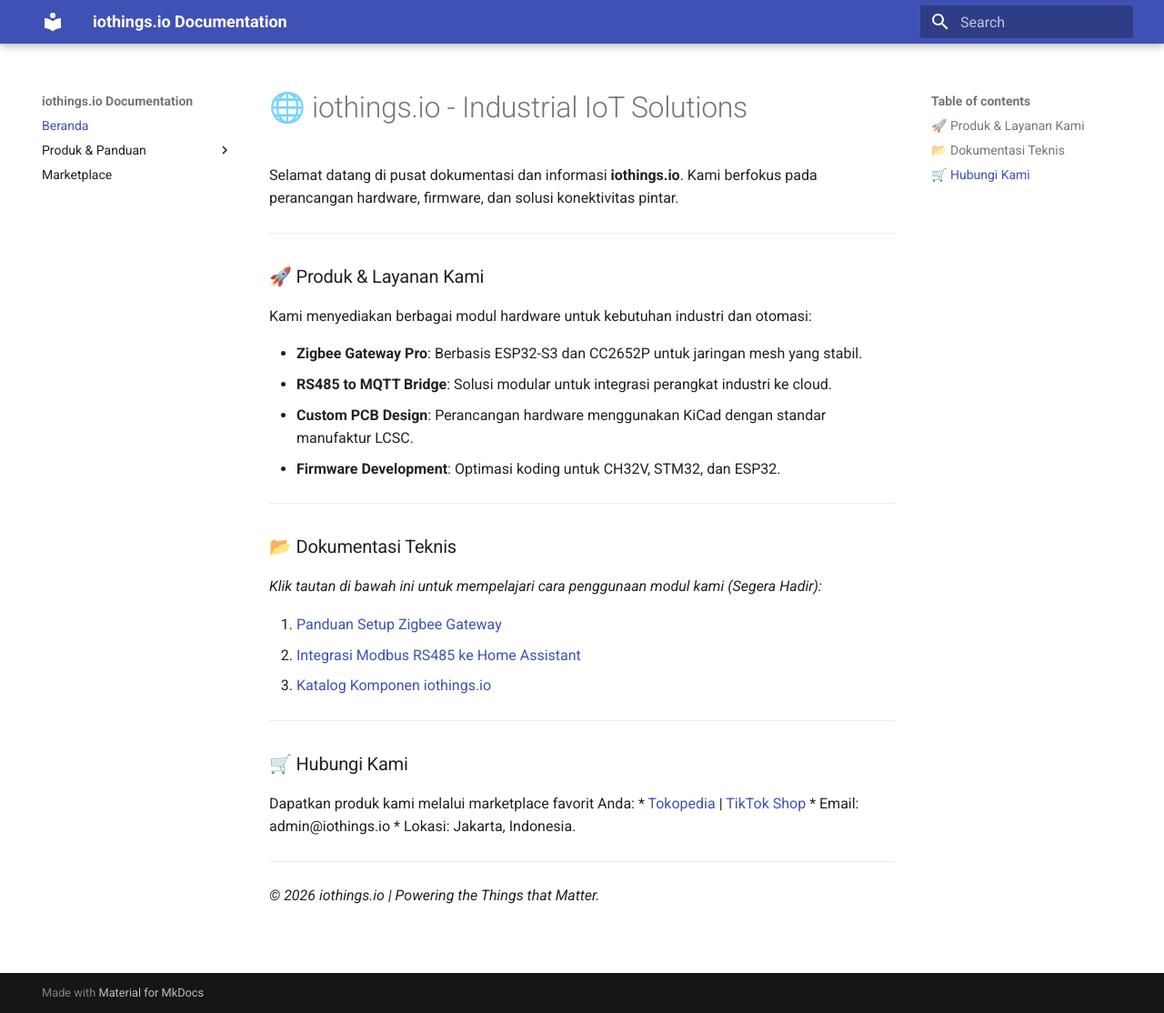
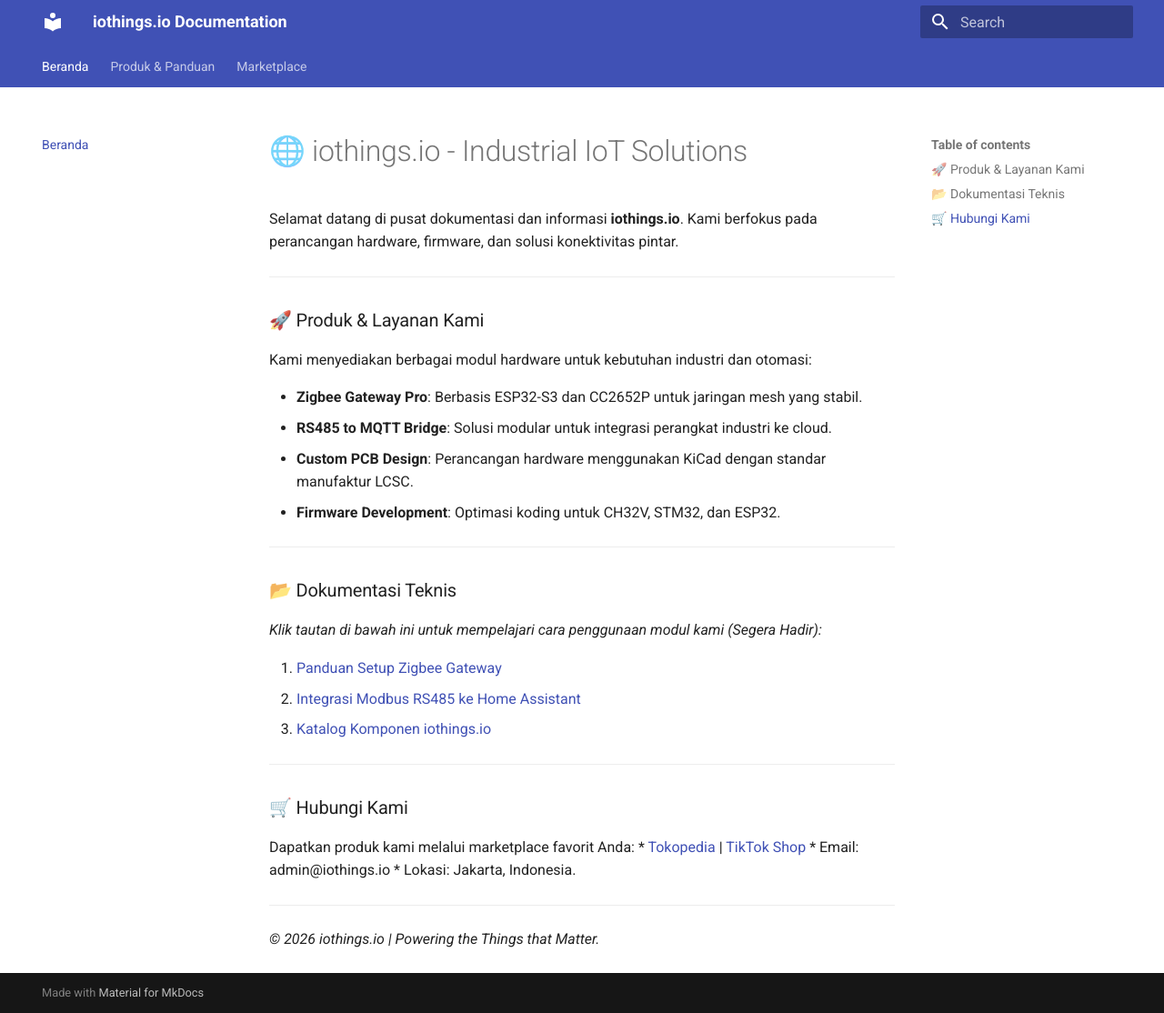
Before and after one commit to iothings-io/iothings-io.github.io, an MkDocs documentation site: the page built from docs/index.md, in a window 1280 px wide and 1114 px high. Shown: the whole window at 91% size. Built offline with MkDocs 1.6.1 and Material for MkDocs 9.7.7, drawn with Linux system fonts in a browser that asks for light colours.

Commit message:
Update mkdocs.yml
Add Breadcrumbs

```diff
--- a/mkdocs.yml
+++ b/mkdocs.yml
@@ -2,6 +2,11 @@
 site_url: https://iothings-io.github.io/
 theme:
   name: material  # Ini tema paling populer dan profesional untuk dokumentasi
+  features:
+    - navigation.tabs      # Menu di bar atas
+    - navigation.path      # INI UNTUK MENGAKTIFKAN BREADCRUMBS
+    - navigation.sections  # Agar sidebar punya sekat rapi
+    - search.suggest
   font:
     text: Roboto          # Font utama (Sangat bersih dan tajam)
     code: Roboto Mono     # Font untuk koding/perintah terminal
```
